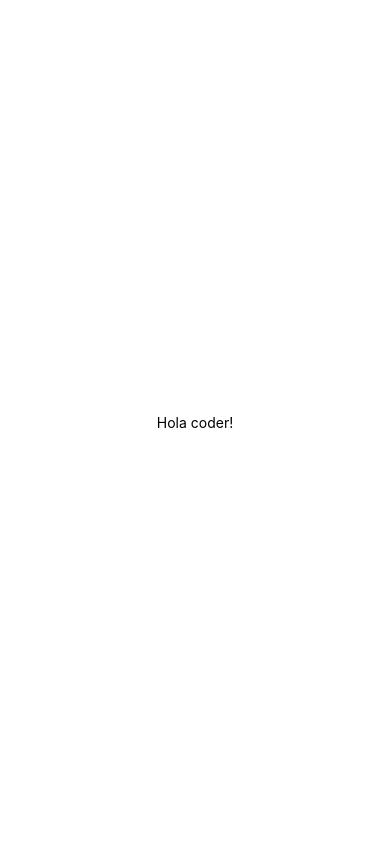
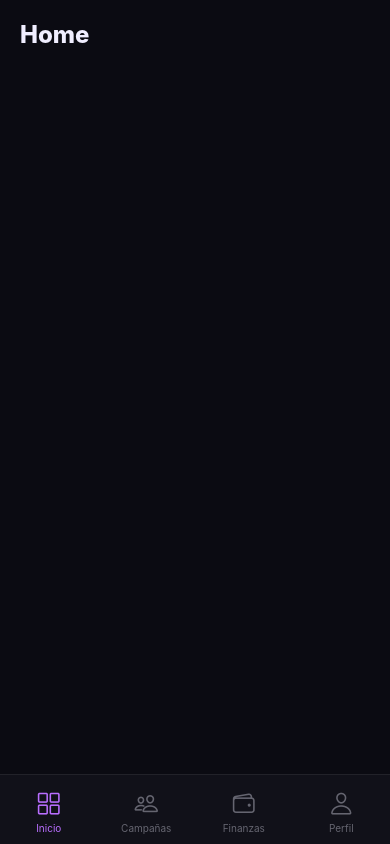
Before and after one commit to violetaatkinson/creator-flow, a React Native app: screen /Inicio in a window 390 px wide. Built offline with nearby package versions, Linux system fonts and the light colour scheme.

Commit message:
screens navigation

```diff
--- a/App.js
+++ b/App.js
@@ -1,20 +1,25 @@
-import { StatusBar } from 'expo-status-bar';
-import { StyleSheet, Text, View } from 'react-native';
+import { NavigationContainer } from "@react-navigation/native";
+import { StatusBar } from "expo-status-bar";
+import { StyleSheet } from "react-native";
+
+import TabNavigator from "./src/navigation/TabNavigator";
+
+
 
 export default function App() {
-  return (
-    <View style={styles.container}>
-      <Text>Hola coder!</Text>
-      <StatusBar style="auto" />
-    </View>
-  );
+	return (
+		<NavigationContainer> {/* "router" — envuelve toda la app */}
+			<StatusBar style="light" />
+			<TabNavigator />
+		</NavigationContainer>
+	);
 }
 
 const styles = StyleSheet.create({
-  container: {
-    flex: 1,
-    backgroundColor: '#fff',
-    alignItems: 'center',
-    justifyContent: 'center',
-  },
+	container: {
+		flex: 1,
+		backgroundColor: "#fff",
+		alignItems: "center",
+		justifyContent: "center",
+	},
 });
--- /dev/null
+++ b/src/navigation/TabNavigator.jsx
@@ -0,0 +1,65 @@
+import { createBottomTabNavigator } from "@react-navigation/bottom-tabs";
+import { Ionicons } from "@expo/vector-icons";
+
+import HomeScreen from "../screens/HomeScreen";
+import CampaignsScreen from "../screens/CampaignsScreen";
+import FinanceScreen from "../screens/FinanceScreen";
+import ProfileScreen from "../screens/ProfileScreen";
+
+const Tab = createBottomTabNavigator();
+
+export default function TabNavigator() {
+	return (
+		<Tab.Navigator
+			screenOptions={{
+				headerShown: false,
+				tabBarStyle: {
+					backgroundColor: "#111119",
+					borderTopColor: "rgba(255,255,255,0.07)",
+					paddingTop: 10,
+					paddingBottom: 10,
+					height: 70,
+				},
+				tabBarActiveTintColor: "#b96eff",
+				tabBarInactiveTintColor: "rgba(240,238,255,0.38)",
+			}}
+		>
+			<Tab.Screen
+				name="Inicio"
+				component={HomeScreen}
+				options={{
+					tabBarIcon: ({ color, size }) => (
+						<Ionicons name="grid-outline" size={size} color={color} />
+					),
+				}}
+			/>
+			<Tab.Screen
+				name="Campañas"
+				component={CampaignsScreen}
+				options={{
+					tabBarIcon: ({ color, size }) => (
+						<Ionicons name="people-outline" size={size} color={color} />
+					),
+				}}
+			/>
+			<Tab.Screen
+				name="Finanzas"
+				component={FinanceScreen}
+				options={{
+					tabBarIcon: ({ color, size }) => (
+						<Ionicons name="wallet-outline" size={size} color={color} />
+					),
+				}}
+			/>
+			<Tab.Screen
+				name="Perfil"
+				component={ProfileScreen}
+				options={{
+					tabBarIcon: ({ color, size }) => (
+						<Ionicons name="person-outline" size={size} color={color} />
+					),
+				}}
+			/>
+		</Tab.Navigator>
+	);
+}
--- /dev/null
+++ b/src/screens/CampaignsScreen.jsx
@@ -0,0 +1,14 @@
+import { View, Text, ScrollView, StyleSheet } from "react-native";
+
+export default function CampaignsScreen() {
+  return (
+    <ScrollView style={styles.container}>
+      <Text style={styles.title}>Campañas</Text>
+    </ScrollView>
+  );
+}
+
+const styles = StyleSheet.create({
+  container: { flex: 1, backgroundColor: "#0b0b12" },
+  title: { color: "#f0eeff", fontSize: 24, fontWeight: "800", padding: 20 },
+});
--- /dev/null
+++ b/src/screens/FinanceScreen.jsx
@@ -0,0 +1,14 @@
+import { View, Text, ScrollView, StyleSheet } from "react-native";
+
+export default function FinanceScreen() {
+  return (
+    <ScrollView style={styles.container}>
+      <Text style={styles.title}>Finanzas</Text>
+    </ScrollView>
+  );
+}
+
+const styles = StyleSheet.create({
+  container: { flex: 1, backgroundColor: "#0b0b12" },
+  title: { color: "#f0eeff", fontSize: 24, fontWeight: "800", padding: 20 },
+});
--- /dev/null
+++ b/src/screens/HomeScreen.jsx
@@ -0,0 +1,22 @@
+import { View, Text, ScrollView, StyleSheet } from "react-native";
+
+export default function HomeScreen() {
+  return (
+    <ScrollView style={styles.container}>
+      <Text style={styles.title}>Home</Text>
+    </ScrollView>
+  );
+}
+
+const styles = StyleSheet.create({
+  container: {
+    flex: 1,
+    backgroundColor: "#0b0b12",
+  },
+  title: {
+    color: "#f0eeff",
+    fontSize: 24,
+    fontWeight: "800",
+    padding: 20,
+  },
+});
--- /dev/null
+++ b/src/screens/ProfileScreen.jsx
@@ -0,0 +1,14 @@
+import { View, Text, ScrollView, StyleSheet } from "react-native";
+
+export default function ProfileScreen() {
+  return (
+    <ScrollView style={styles.container}>
+      <Text style={styles.title}>Perfil</Text>
+    </ScrollView>
+  );
+}
+
+const styles = StyleSheet.create({
+  container: { flex: 1, backgroundColor: "#0b0b12" },
+  title: { color: "#f0eeff", fontSize: 24, fontWeight: "800", padding: 20 },
+});
```
Also changed, not shown: package.json (+15 -11 lines), 1 other file (tests, documents, lock files or other folders).
